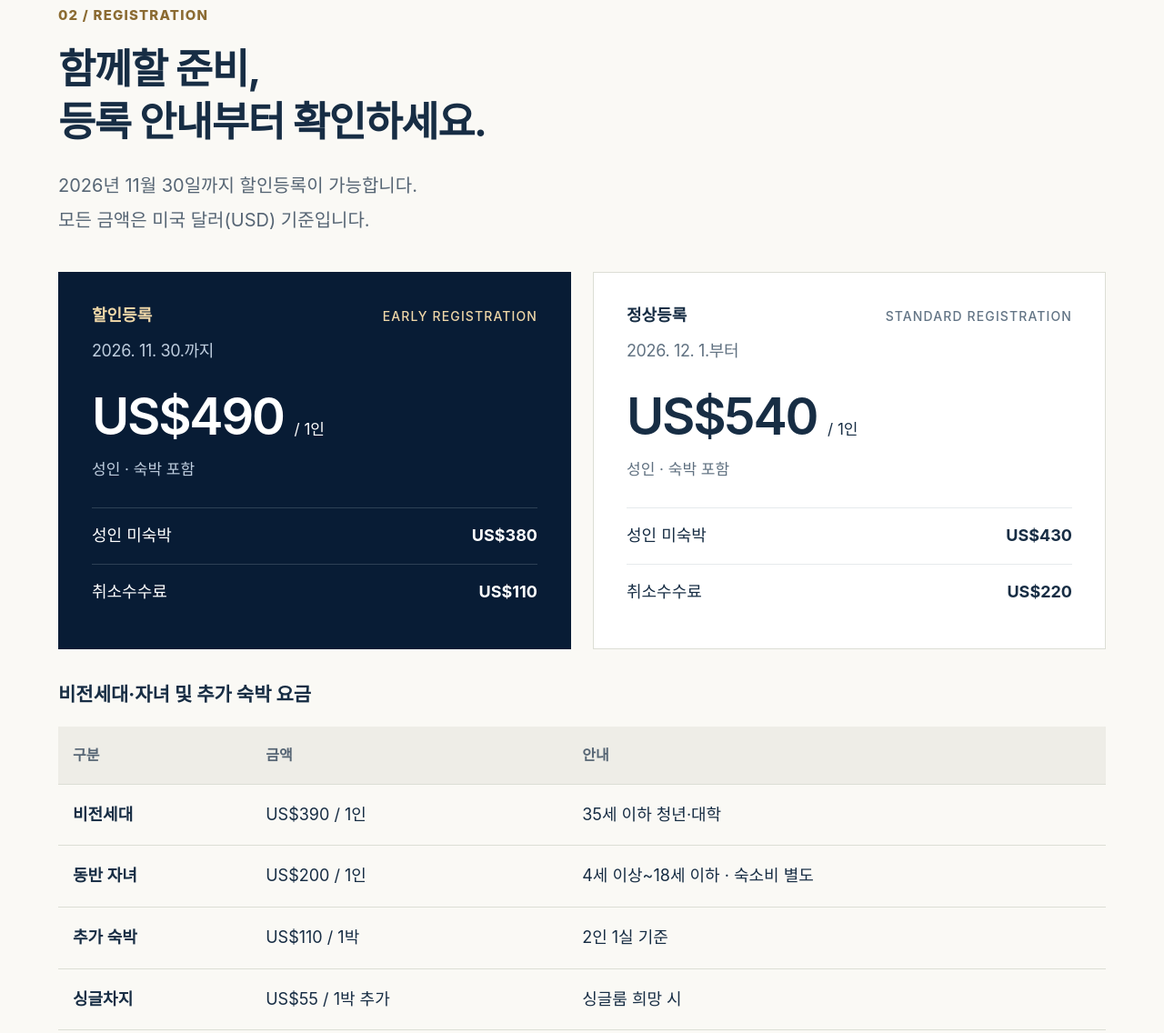
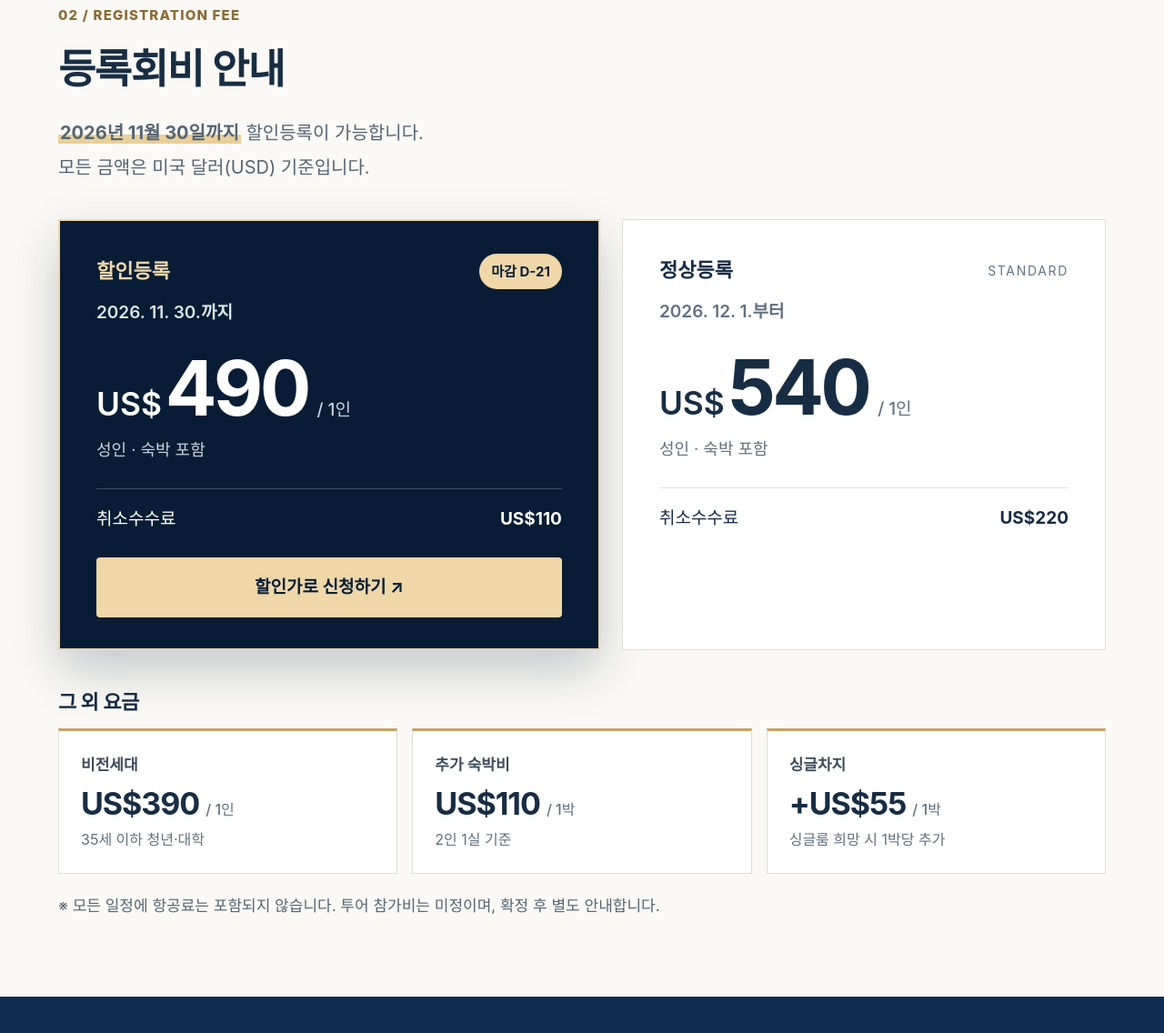
Before and after one commit to sseoeunhye0310/akcbmc-conference-2027, a website: page public/index.html in a window 1280 px wide. Shown: the part 1658-2794 px from the top of the page at 91% size. Drawn offline with Linux system fonts and the light colour scheme; a web font is replaced by a local one.

Commit message:
Add files via upload

```diff
--- a/public/index.html
+++ b/public/index.html
@@ -439,6 +439,39 @@ body,button,input,select,textarea{font-family:var(--font)}
 .hero__feature--video .hero__video{margin:0;max-width:none;width:100%}
 .hero__feature--video .video-frame{padding-bottom:56.25%;border:0;border-radius:8px;box-shadow:0 18px 48px rgba(0,0,0,.2)}
 </style>
+<style>
+/* Registration fee — emphasized */
+.reg-deadline{background:linear-gradient(transparent 58%,#e9cf9a 58%);color:inherit;font-weight:700;padding:0 2px}
+.reg-grid{display:grid;grid-template-columns:1.12fr 1fr;gap:24px;align-items:stretch}
+.reg-card{position:relative;background:#fff;border:1px solid var(--line);padding:36px 40px 34px;display:flex;flex-direction:column}
+.reg-card--early{background:var(--navy-deep);border:2px solid var(--gold-light);color:#fff;box-shadow:0 22px 50px rgba(8,28,53,.22)}
+.reg-card__top{display:flex;justify-content:space-between;align-items:center;gap:10px}
+.reg-card__name{font-size:22px;font-weight:750}
+.reg-card--early .reg-card__name{color:var(--gold-light)}
+.reg-card__en{font-size:14px;letter-spacing:.12em;color:#627485}
+.reg-badge{background:var(--gold-light);color:#081c35;font-size:15px;font-weight:750;padding:6px 13px;border-radius:999px;white-space:nowrap}
+.reg-card__period{font-size:19px;margin-top:8px;color:#607181;font-weight:600}
+.reg-card--early .reg-card__period{color:#dbe5f0}
+.reg-card__price{font-size:84px;font-weight:700;letter-spacing:-.045em;line-height:1.05;margin-top:22px;display:flex;align-items:baseline;flex-wrap:wrap}
+.reg-card__price .cur{font-size:.42em;font-weight:600;letter-spacing:0;margin-right:4px}
+.reg-card__price small{font-size:19px;font-weight:500;letter-spacing:0;margin-left:10px;color:#607181}
+.reg-card--early .reg-card__price small{color:#c6d4e3}
+.reg-card__cap{font-size:18px;margin-top:8px;color:#607181}
+.reg-card--early .reg-card__cap{color:#c6d4e3}
+.reg-card__row{display:flex;justify-content:space-between;align-items:center;margin:26px 0 0;padding-top:16px;border-top:1px solid #9caab455;font-size:19px}
+.reg-card__row dd{margin:0;font-weight:700}
+.reg-card__btn{display:block;text-align:center;margin-top:24px;background:var(--gold-light);color:#081c35;font-weight:750;font-size:19px;padding:16px;border-radius:4px;text-decoration:none}
+.reg-card__btn:hover{filter:brightness(1.05)}
+.reg-card.is-closed{opacity:.55}
+.reg-sub{font-size:22px;font-weight:700;margin:44px 0 16px}
+.reg-extra{display:grid;grid-template-columns:repeat(3,1fr);gap:16px}
+.reg-mini{background:#fff;border:1px solid var(--line);border-top:3px solid #c7a161;padding:22px 24px}
+.reg-mini__label{font-size:17px;font-weight:700;color:#3d4c5b}
+.reg-mini__price{font-size:34px;font-weight:700;letter-spacing:-.03em;margin-top:6px;line-height:1.25}
+.reg-mini__price small{font-size:16px;font-weight:500;color:#607181;letter-spacing:0}
+.reg-mini__note{font-size:16px;color:#607181;margin-top:4px}
+@media(max-width:1000px){.reg-grid,.reg-extra{grid-template-columns:1fr;gap:14px}.reg-card{padding:28px 24px}.reg-card__price{font-size:66px}.reg-sub{margin-top:34px}.reg-mini{display:grid;grid-template-columns:1fr auto;align-items:center;column-gap:12px;padding:18px 20px}.reg-mini__price{grid-column:2;grid-row:1/3;font-size:27px;margin:0;text-align:right}.reg-mini__note{grid-column:1}}
+</style>
 </head>
 <body>
 <a class="skip" href="#overview">본문 바로가기</a>
@@ -553,10 +586,17 @@ body,button,input,select,textarea{font-family:var(--font)}
 
 
 <section class="registration" id="registration"><div class="section">
-<div class="section__head"><p class="section__kicker">02 / REGISTRATION</p><h2 class="section__title">함께할 준비,<br>등록 안내부터 확인하세요.</h2><p class="section__desc">2026년 11월 30일까지 할인등록이 가능합니다.<br>모든 금액은 미국 달러(USD) 기준입니다.</p></div>
-<div class="price-grid"><article class="price-card price-card--early"><div class="price-label">할인등록 <span>EARLY REGISTRATION</span></div><h3>2026. 11. 30.까지</h3><p class="price">US$490 <small>/ 1인</small></p><p class="price-caption">성인 · 숙박 포함</p><div class="price-row"><span>성인 미숙박</span><b>US$380</b></div><div class="price-row"><span>취소수수료</span><b>US$110</b></div></article>
-<article class="price-card"><div class="price-label">정상등록 <span>STANDARD REGISTRATION</span></div><h3>2026. 12. 1.부터</h3><p class="price">US$540 <small>/ 1인</small></p><p class="price-caption">성인 · 숙박 포함</p><div class="price-row"><span>성인 미숙박</span><b>US$430</b></div><div class="price-row"><span>취소수수료</span><b>US$220</b></div></article></div>
-<div class="fee-table-wrap"><table class="fee-table"><caption>비전세대·자녀 및 추가 숙박 요금</caption><thead><tr><th scope="col">구분</th><th scope="col">금액</th><th scope="col">안내</th></tr></thead><tbody><tr><th scope="row">비전세대</th><td>US$390 / 1인</td><td>35세 이하 청년·대학</td></tr><tr><th scope="row">동반 자녀</th><td>US$200 / 1인</td><td>4세 이상~18세 이하 · 숙소비 별도</td></tr><tr><th scope="row">추가 숙박</th><td>US$110 / 1박</td><td>2인 1실 기준</td></tr><tr><th scope="row">싱글차지</th><td>US$55 / 1박 추가</td><td>싱글룸 희망 시</td></tr></tbody></table></div>
+<div class="section__head"><p class="section__kicker">02 / REGISTRATION FEE</p><h2 class="section__title">등록회비 안내</h2><p class="section__desc"><mark class="reg-deadline">2026년 11월 30일까지</mark> 할인등록이 가능합니다.<br>모든 금액은 미국 달러(USD) 기준입니다.</p></div>
+<div class="reg-grid">
+<article class="reg-card reg-card--early"><div class="reg-card__top"><span class="reg-card__name">할인등록</span><span class="reg-badge" id="regDday">US$50 할인</span></div><p class="reg-card__period">2026. 11. 30.까지</p><p class="reg-card__price"><span class="cur">US$</span>490<small>/ 1인</small></p><p class="reg-card__cap">성인 · 숙박 포함</p><dl class="reg-card__row"><dt>취소수수료</dt><dd>US$110</dd></dl><a class="reg-card__btn js-apply" href="https://forms.gle/fpMiddjG124GDHyL8" target="_blank" rel="noopener">할인가로 신청하기 ↗</a></article>
+<article class="reg-card"><div class="reg-card__top"><span class="reg-card__name">정상등록</span><span class="reg-card__en">STANDARD</span></div><p class="reg-card__period">2026. 12. 1.부터</p><p class="reg-card__price"><span class="cur">US$</span>540<small>/ 1인</small></p><p class="reg-card__cap">성인 · 숙박 포함</p><dl class="reg-card__row"><dt>취소수수료</dt><dd>US$220</dd></dl></article>
+</div>
+<h3 class="reg-sub">그 외 요금</h3>
+<div class="reg-extra">
+<div class="reg-mini"><p class="reg-mini__label">비전세대</p><p class="reg-mini__price">US$390 <small>/ 1인</small></p><p class="reg-mini__note">35세 이하 청년·대학</p></div>
+<div class="reg-mini"><p class="reg-mini__label">추가 숙박비</p><p class="reg-mini__price">US$110 <small>/ 1박</small></p><p class="reg-mini__note">2인 1실 기준</p></div>
+<div class="reg-mini"><p class="reg-mini__label">싱글차지</p><p class="reg-mini__price">+US$55 <small>/ 1박</small></p><p class="reg-mini__note">싱글룸 희망 시 1박당 추가</p></div>
+</div>
 <p class="fee-note">※ 모든 일정에 항공료는 포함되지 않습니다. 투어 참가비는 미정이며, 확정 후 별도 안내합니다.</p>
 </div></section>
 
@@ -724,7 +764,7 @@ body,button,input,select,textarea{font-family:var(--font)}
   </div>
 </section>
 
-<div class="mobile-apply"><span>2027. 2. 25—27 <b>제6차 AKCC</b></span><a class="btn btn--gold js-apply" href="https://forms.gle/fpMiddjG124GDHyL8" target="_blank" rel="noopener">대회 신청하기 ↗</a></div>
+<div class="mobile-apply"><span id="mobileFee">할인등록 ~11.30 <b>US$490 / 1인</b></span><a class="btn btn--gold js-apply" href="https://forms.gle/fpMiddjG124GDHyL8" target="_blank" rel="noopener">대회 신청하기 ↗</a></div>
 <!-- ============ FOOTER ============ -->
 <footer class="footer">
   <div class="footer__inner">
@@ -786,5 +826,20 @@ document.querySelectorAll(".trip__btn").forEach(function(btn, index){
 });
 </script>
 
+<script>
+(function(){
+  var end=new Date('2026-12-01T00:00:00+09:00').getTime(), now=Date.now();
+  var badge=document.getElementById('regDday'), mob=document.getElementById('mobileFee');
+  if(now<end){
+    var d=Math.ceil((end-now)/86400000);
+    if(badge) badge.textContent = d<=1 ? '오늘 마감' : '마감 D-'+(d-1);
+  }else{
+    var early=document.querySelector('.reg-card--early');
+    if(early){early.classList.add('is-closed');var b=early.querySelector('.reg-card__btn');if(b)b.remove();}
+    if(badge) badge.textContent='할인등록 마감';
+    if(mob) mob.innerHTML='정상등록 <b>US$540 / 1인</b>';
+  }
+})();
+</script>
 </body>
 </html>
```
